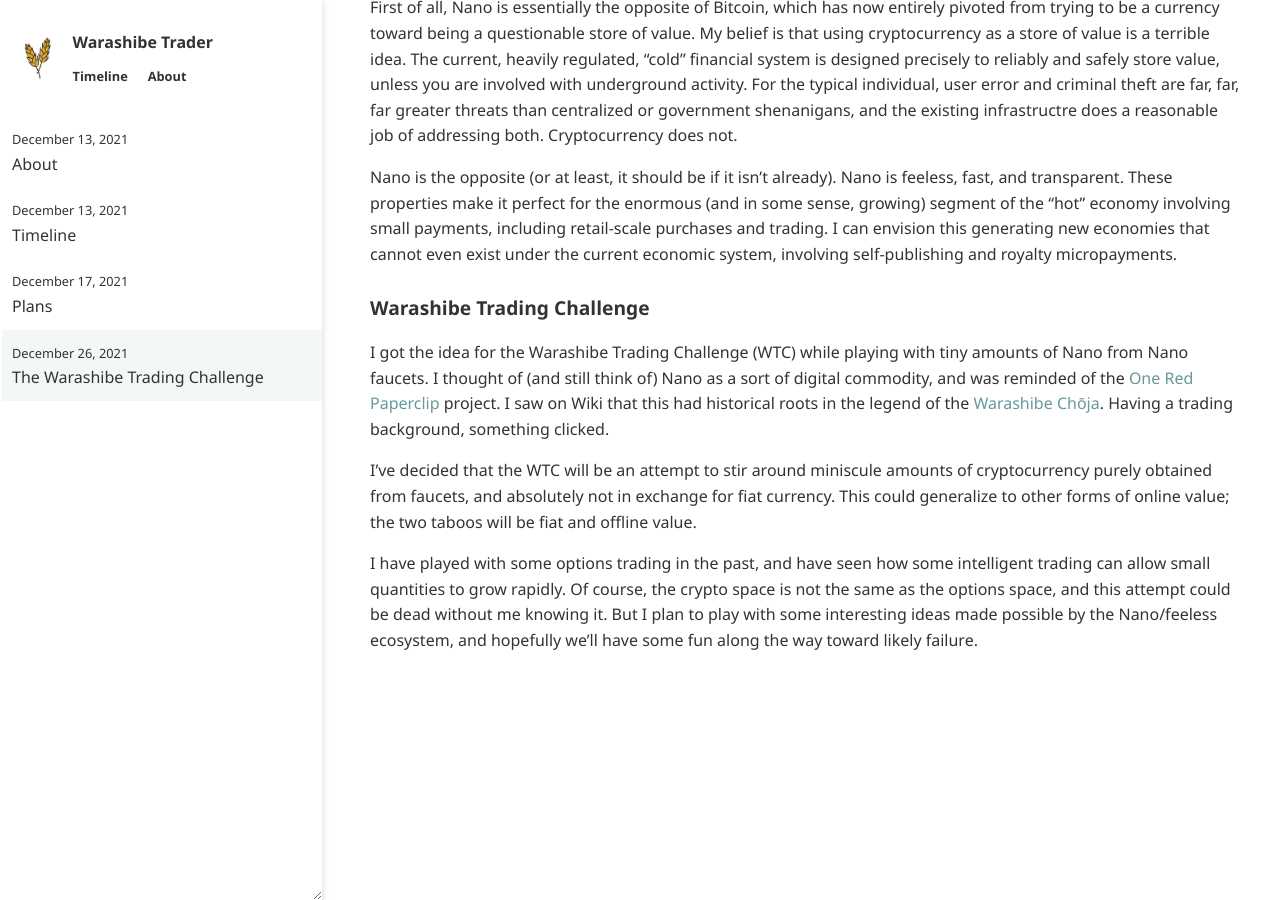
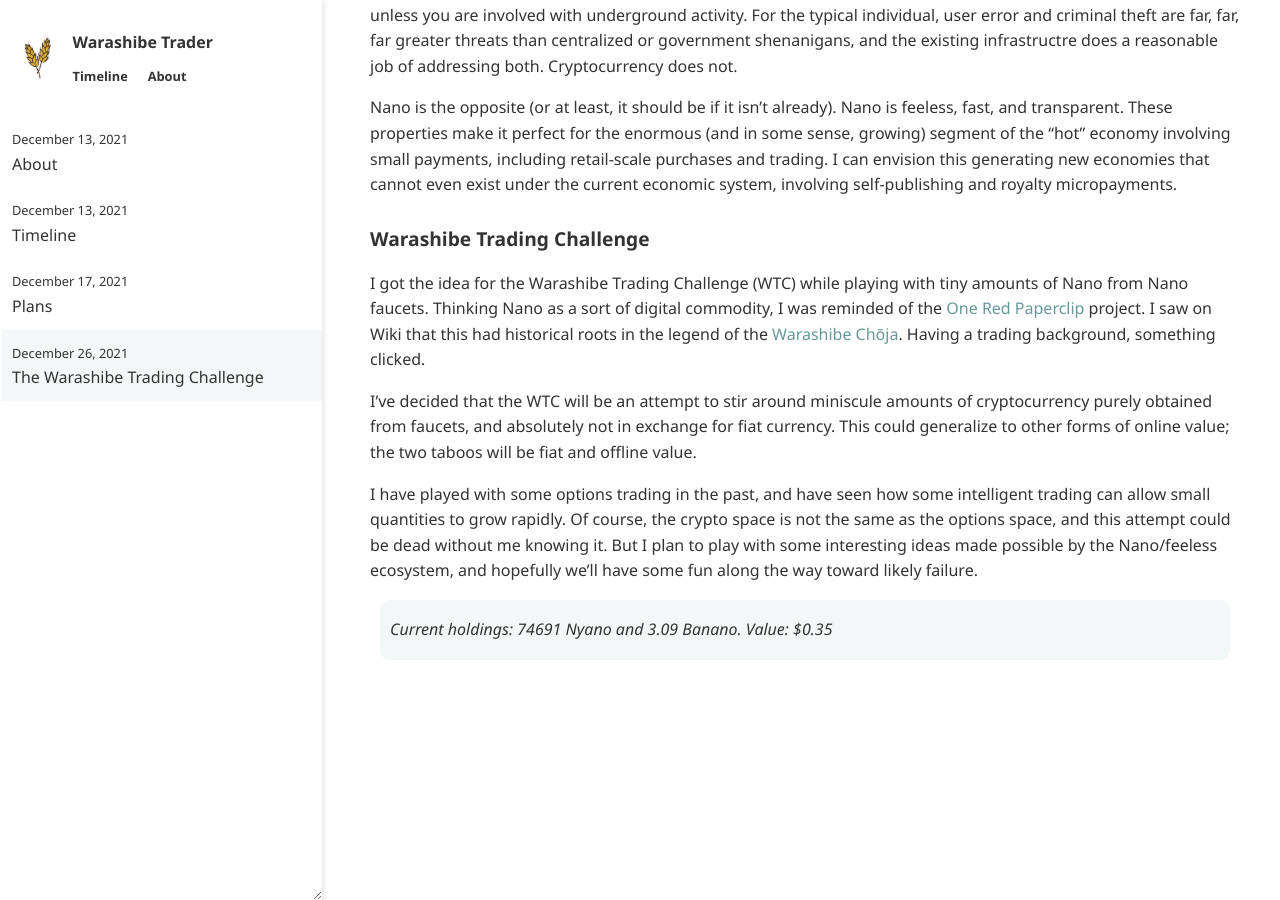
Before and after one commit to warashibetrader/warashibetrader.github.io, a Jekyll site: the page built from _posts/2021-12-26-warashibe-trading-challenge.md, in a window 1280 px wide and 900 px high, scrolled down 827 px. Built offline with Jekyll 4.4.1, drawn with Linux system fonts in a browser that asks for light colours; some of the changed text lies outside the part shown.

Commit message:
Update 2021-12-26-warashibe-trading-challenge.md

```diff
--- a/_posts/2021-12-26-warashibe-trading-challenge.md
+++ b/_posts/2021-12-26-warashibe-trading-challenge.md
@@ -1,8 +1,6 @@
 ---
 title: "The Warashibe Trading Challenge"
 ---
-
-> Current holdings: 74691 Nyano and 3.09 Banano. Value: $0.35
 
 Let me tell the story of how I came to this point.
 
@@ -24,8 +22,11 @@
 
 ### Warashibe Trading Challenge
 
-I got the idea for the Warashibe Trading Challenge (WTC) while playing with tiny amounts of Nano from Nano faucets. I thought of (and still think of) Nano as a sort of digital commodity, and was reminded of the [One Red Paperclip](https://en.wikipedia.org/wiki/One_red_paperclip) project. I saw on Wiki that this had historical roots in the legend of the [Warashibe Chōja](https://en.wikipedia.org/wiki/Straw_Millionaire). Having a trading background, something clicked.
+I got the idea for the Warashibe Trading Challenge (WTC) while playing with tiny amounts of Nano from Nano faucets. Thinking Nano as a sort of digital commodity, I was reminded of the [One Red Paperclip](https://en.wikipedia.org/wiki/One_red_paperclip) project. I saw on Wiki that this had historical roots in the legend of the [Warashibe Chōja](https://en.wikipedia.org/wiki/Straw_Millionaire). Having a trading background, something clicked.
 
 I've decided that the WTC will be an attempt to stir around miniscule amounts of cryptocurrency purely obtained from faucets, and absolutely not in exchange for fiat currency. This could generalize to other forms of online value; the two taboos will be fiat and offline value.
 
 I have played with some options trading in the past, and have seen how some intelligent trading can allow small quantities to grow rapidly. Of course, the crypto space is not the same as the options space, and this attempt could be dead without me knowing it. But I plan to play with some interesting ideas made possible by the Nano/feeless ecosystem, and hopefully we'll have some fun along the way toward likely failure.
+
+
+> Current holdings: 74691 Nyano and 3.09 Banano. Value: $0.35
```
